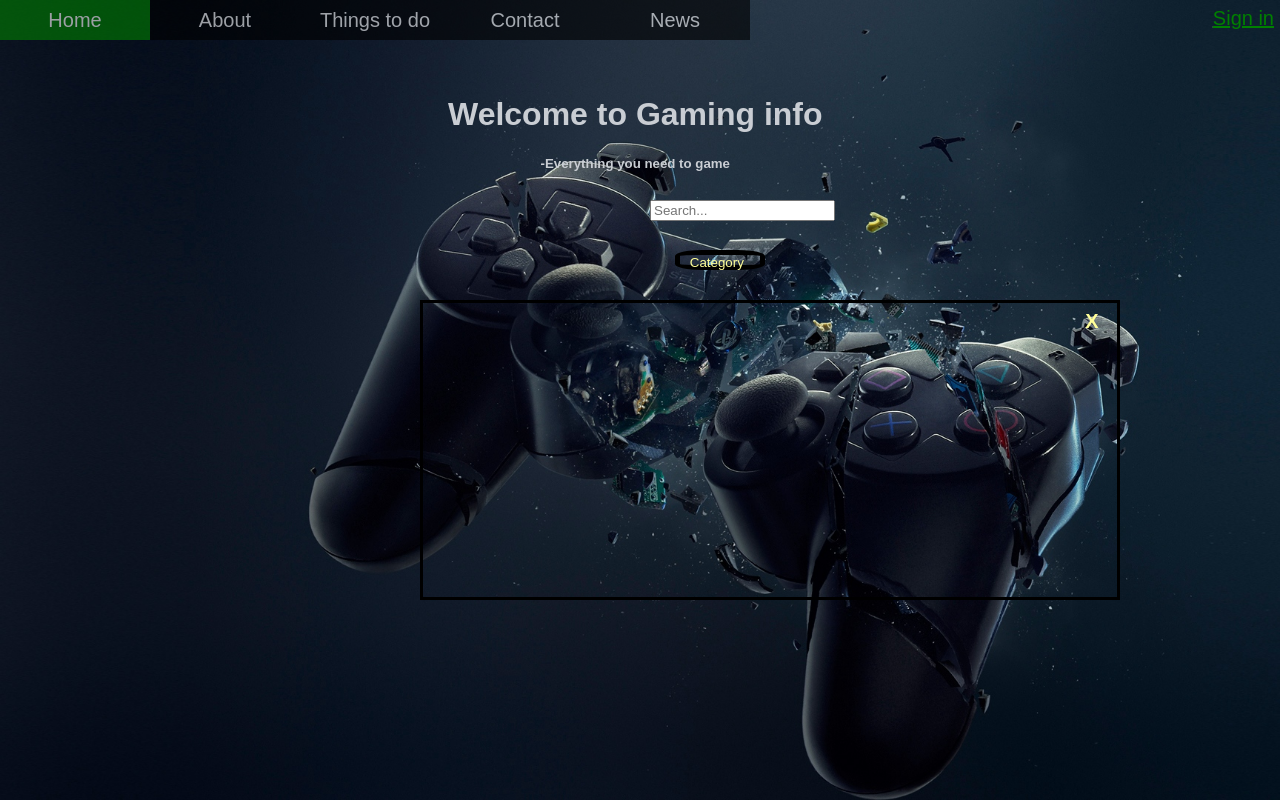
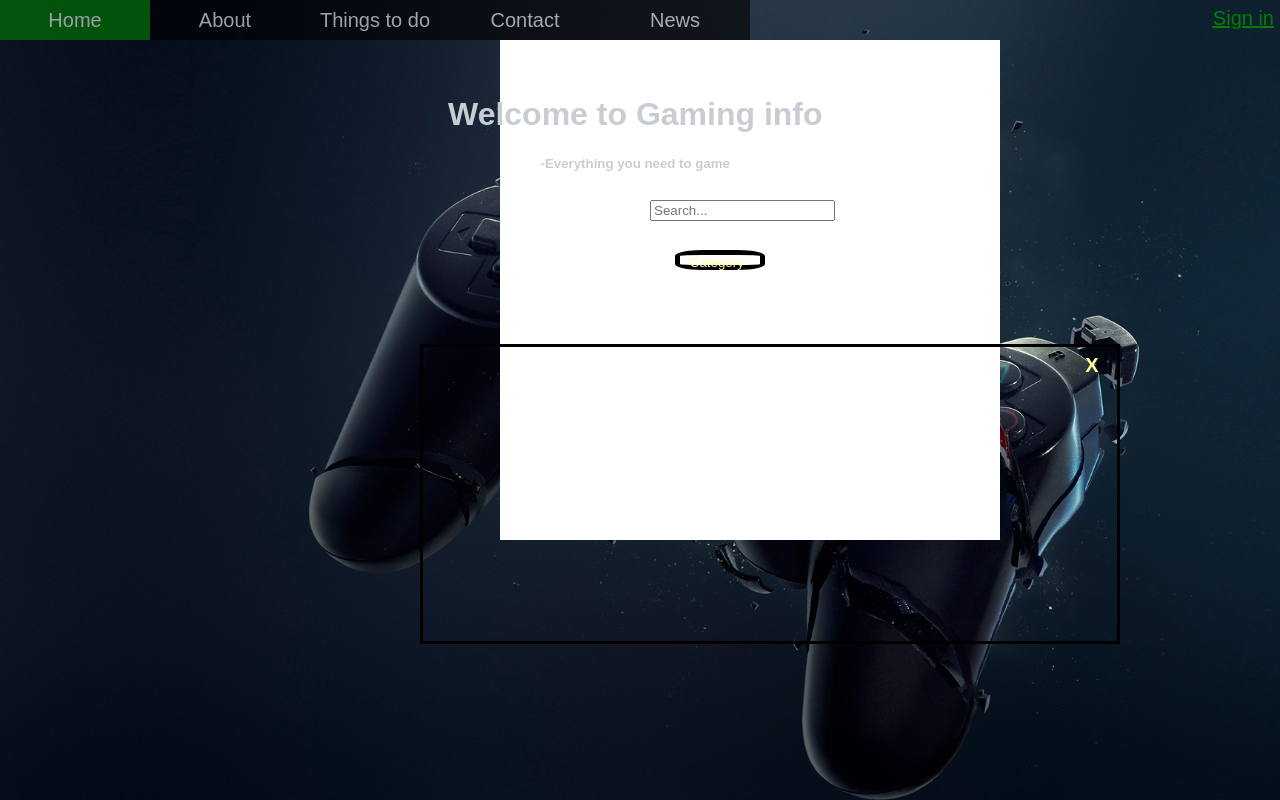
Before and after one commit to suseendran93/gamester, a React (Create React App) app: page / in a window 1280 px wide. Both pictures are taken after a click on the button "Sign in". Built offline with nearby package versions, Linux system fonts and the light colour scheme.

Commit message:
Added sign in

```diff
--- a/src/components/GameInfo.js
+++ b/src/components/GameInfo.js
@@ -8,37 +8,34 @@ class Gameinfo extends Component{
 
          this.hideInfo = this.hideInfo.bind(this);
          this.state = {
-            flag1 : false,
-            // flagX: this.props.sendPram.flag
+            flag1 : null,
         }
     }
 
-    // findList(){
-    //     this.props.sendPram
-    // }
+    componentDidMount(){
+
+
+           // alert("Hello")
+
+
+      }
+
 
     hideInfo(){
 
         this.setState({
-                    flag1: !this.state.flag1
+                    flag1: true
                        })
-        console.log(this.state.flagX);
         	}
-    //  showInfo(){
 
-    //     this.setState({
-	// 		flag1 : !this.state.flag1
-    //     })
-    // }
     render(){
-        console.log(this.state.flagX);
-        let {listVal}= this.props.sendPram;
+        let {listVal,flag}= this.props.sendPram;
         return(
         <div className="gameInfo">
-        <div id="close" className={!this.state.flag1 ? "close-content displayBlock" : "close-content displayNone"}>
+        <div id="close" className={!flag? "close-content displayBlock" : "close-content displayNone"}>
         <button  type="button" onClick={this.hideInfo}>X</button>
         </div>
-        <div className = {!this.state.flag1 ? "gameCategory displayBlock" : "gameCategory displayNone" }>
+        <div className = {!flag ? "gameCategory displayBlock" : "gameCategory displayNone" }>
         {listVal === "RPG" &&
        (
         <div
--- a/src/components/SignIn.js
+++ b/src/components/SignIn.js
@@ -1,24 +1,33 @@
 import React, {Component} from 'react';
 import '../styles/SignIn.css';
+import '../styles/Category.css';
 
 class SignIn extends Component{
 
     constructor(){
         super();
         this.openSignInWindow = this.openSignInWindow.bind(this);
+        this.state={
+            toggle: null
+
+        }
     }
 
 
     openSignInWindow(){
-        alert("Write the code for sign in");
+            this.setState({
+                toggle: !this.state.toggle
+            })
     }
     render(){
 return(
 
 <div className="cta">
     <div className="btn-container">
+    <button id="signin" onClick={this.openSignInWindow}><a href="#">Sign in</a></button>
+        <div className={this.state.toggle ?"signin-screen displayBlock":"signin-screen displayNone"}>
 
-        <button id="signin" onClick={this.openSignInWindow}><a href="#">Sign in</a></button>
+        </div>
     </div>
 </div>
 
--- a/src/styles/SignIn.css
+++ b/src/styles/SignIn.css
@@ -1,5 +1,14 @@
+.signin-screen{
+	position: fixed;
+	height: 500px;
+	width: 500px;
+	left: 500px;
+	background: white;
+	box-sizing: border-box;
+	z-index: 10;
+}
+
 .cta{
-	position: fixed;
 	top: 0;
 	right: 0;
 	width: 25%;
@@ -11,7 +20,8 @@
 
 }
 .btn-container{
-	float: right;
+	position: fixed;
+	right: 0;
 }
 .btn-container button {
 	background:transparent;
```
